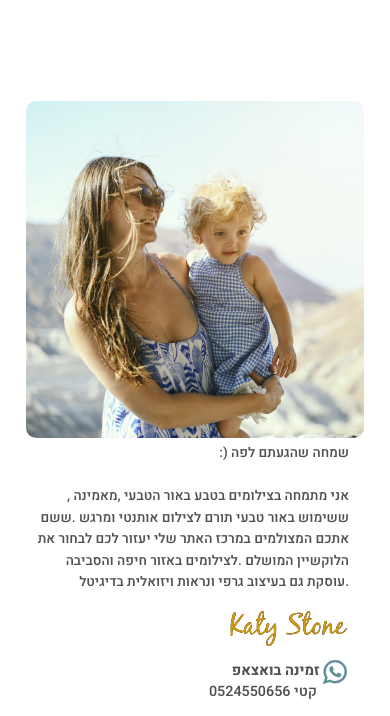
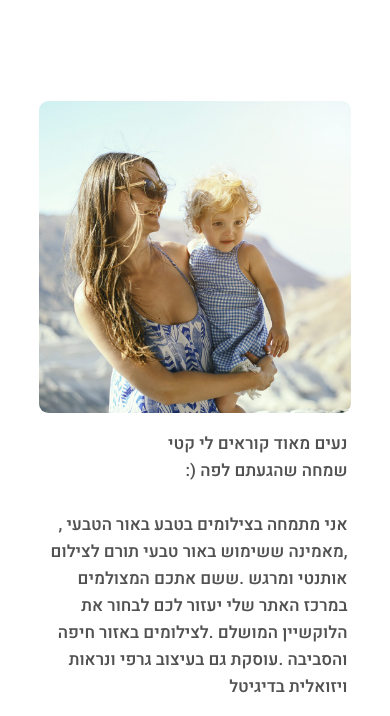
Before and after one commit to simalda/GoldenHourPhotography, a React app in the folder front-end/: page /AboutUs in a window 390 px wide. Shown: the part 68-784 px from the top of the page. Built offline with nearby package versions, Linux system fonts and the light colour scheme; no server answers; a script that the page names is missing.

```diff
--- /dev/null
+++ b/front-end/src/CSS/function.scss
@@ -0,0 +1,10 @@
+@function navbar-space($navbar-height, $add-height) {
+  $result: $navbar-height + $add-height;
+
+  @return $result;
+}
+@function footer-space($footer-height, $add-height) {
+  $result: $footer-height + $add-height;
+
+  @return $result;
+}
--- a/front-end/src/CSS/general.scss
+++ b/front-end/src/CSS/general.scss
@@ -442,3 +442,10 @@
 .locationItem {
   height: 3.5vh;
 }
+
+.watzap {
+  float: right;
+  padding-top: 1.7vh;
+  padding-right: 3vw;
+  height: 2.8vh;
+}
--- a/front-end/src/CSS/variables.scss
+++ b/front-end/src/CSS/variables.scss
@@ -10,3 +10,4 @@
 
 //padding
 $navbar-height: 7vh;
+$footer-height: 8vh;
--- a/front-end/src/components/edit/editCalendar/EditCalendar.js
+++ b/front-end/src/components/edit/editCalendar/EditCalendar.js
@@ -1,9 +1,7 @@
 import React, { Fragment } from "react";
 
 import history from "../../../JS/history";
-import Button from "../../Button";
 import EditOneSlot from "./EditOneSlot";
-import "./editCalendar.css";
 import TimeUnit from "../../../JS/TimeUnit";
 
 import * as dateManager from "../../../JS/dateManipulations";
@@ -15,6 +13,8 @@
 import PopupReservedTimeSlotClicked from "./PopupReservedTimeSlotClicked";
 import PopupOpenTimeSlotClicked from "./PopupOpenTimeSlotClicked";
 import EditOneOrder from "../EditOneOrder";
+
+import classes from "./editCalendar.module.scss";
 class EditCalendar extends React.Component {
   constructor(props) {
     super(props);
@@ -114,10 +114,8 @@
         calBody.push(<div>{slot.time}</div>);
       }
       calBody.push(
-        <div className="oneSlot" key={index} id={index}>
+        <div className={classes.oneSlot} key={index} id={index}>
           <EditOneSlot
-            // timeUnit={slot.time}
-            // isOpen={slot.status}
             slot={slot}
             onClick={(slot) => this.onOneSlotClick(slot)}
           />
@@ -225,7 +223,6 @@
     let body = <div></div>;
     if (this.state.isLoading) {
       body = <div>Loading</div>;
-      // this.updateTable(this.state.startDate, this.state.endDate);
     } else {
       let calBody = this.createCalendarBody();
       let startDate = dateManager.convertDateToDateStringDDMMYYYY(
@@ -290,12 +287,12 @@
       }
 
       body = (
-        <div className="mainDiv">
-          <div className="headerDiv">
+        <div className={classes.mainDiv}>
+          <div className={classes.headerDiv}>
             <button onClick={() => this.getPreviosWeekDates()}>
               Previous week
             </button>
-            <h1 className="headerH1">
+            <h1 className={classes.headerH1}>
               Week from
               <span>{startDate}</span> to
               <span> {endDate}</span>
@@ -303,7 +300,7 @@
             <button onClick={() => this.getNextWeekDates()}> Next week</button>
           </div>
 
-          <div className="calebdarWraper">
+          <div className={classes.calebdarWraper}>
             <div> time</div>
             <div>יום ראשון</div>
             <div>יום שני</div>
@@ -316,7 +313,9 @@
             {calBody}
             {popup}
           </div>
-          <Button buttonText={"Back"} clicked={() => history.goBack()} />
+          <button className="button" onCklick={() => history.goBack()}>
+            {this.props.dictionary["back"]}
+          </button>
         </div>
       );
     }
--- a/front-end/src/components/edit/editCalendar/EditOneSlot.js
+++ b/front-end/src/components/edit/editCalendar/EditOneSlot.js
@@ -1,4 +1,6 @@
 import React from "react";
+
+import classes from "./editCalendar.module.scss";
 
 class EditOneSlot extends React.Component {
   constructor(props) {
@@ -14,7 +16,9 @@
   render() {
     return (
       <button
-        className={this.props.slot.status + " calendarButton"}
+        className={`${classes[this.props.slot.status]}  ${
+          classes.calendarButton
+        }`}
         onClick={() => this.props.onClick(this.props.slot)}
       >
         {this.props.slot.status}
--- a/front-end/src/components/edit/editCalendar/editCalendar.css
+++ /dev/null
@@ -1,35 +0,0 @@
-.calebdarWraper {
-  display: grid;
-  grid-template-columns: repeat(8, auto);
-}
-.oneSlot {
-  padding: 1vh 0 1vh 0;
-}
-
-.headerDiv {
-  margin: 3vh;
-}
-
-.headerH1 {
-  display: inline;
-  padding: 0 3vw;
-}
-.calendarButton {
-  border-radius: 3vh;
-  width: 10vw;
-}
-.Open {
-  background-color: aquamarine;
-}
-.Close {
-  background-color: burlywood;
-}
-.Reserved {
-  background-color: cornflowerblue;
-}
-
-@media screen and (max-width: 600px) {
-  .oneSlot {
-    width: 10vw;
-  }
-}
--- /dev/null
+++ b/front-end/src/components/edit/editCalendar/editCalendar.module.scss
@@ -0,0 +1,32 @@
+.mainDiv {
+  .headerDiv {
+    margin: 3vh;
+    .headerH1 {
+      display: inline;
+      padding: 0 3vw;
+    }
+  }
+  .calebdarWraper {
+    display: grid;
+    grid-template-columns: repeat(8, auto);
+    .oneSlot {
+      padding: 1vh 0 1vh 0;
+      @media screen and (max-width: 600px) {
+        width: 10vw;
+      }
+      .calendarButton {
+        border-radius: 3vh;
+        width: 10vw;
+      }
+      .Open {
+        background-color: aquamarine;
+      }
+      .Close {
+        background-color: burlywood;
+      }
+      .Reserved {
+        background-color: cornflowerblue;
+      }
+    }
+  }
+}
--- a/front-end/src/components/mainPage/MainPage.js
+++ b/front-end/src/components/mainPage/MainPage.js
@@ -1,6 +1,5 @@
 import React from "react";
 
-import Button from "../Button";
 import Slider from "../slider/Slider";
 import AboutUs from "../navBar/aboutUs/AboutUs";
 
@@ -9,7 +8,6 @@
 import happyMoments from "../../static/photos/cuts/Love capturing happy moments text.svg";
 import locationIcon from "../../static/photos/cuts/location icon.svg";
 import classes from "./mainPage.module.scss";
-
 class MainPage extends React.Component {
   constructor(props) {
     super(props);
@@ -30,7 +28,7 @@
       adminButton = (
         <div>
           <div>Hello, {this.props.admin}!!</div>
-          <button onClick={() => this.clickedAdmin()}>
+          <button className="button" onClick={() => this.clickedAdmin()}>
             {this.props.dictionary["manageSite"]}
           </button>
         </div>
@@ -46,15 +44,16 @@
         <div className={classes.buttonArea}>
           <div className={classes.zilum}>
             {this.props.dictionary["naturePhotos"]}
-            צילומים בטבע
+
             <img className={classes.locationIcon} src={locationIcon} />
           </div>
           <div className={classes.greenText}>
             {this.props.dictionary["siteDescription"]}
-            באיזור חיפה והסביבה | צילומי משפחה, ילדים, הריון, תדמית ועוד
           </div>
+          <button className="button" onClick={() => this.clicked()}>
+            {this.props.dictionary["chooseLocation"]}
+          </button>
 
-          <Button buttonText={"בחרו מיקום"} clicked={() => this.clicked()} />
           {adminButton}
         </div>
 
--- a/front-end/src/components/navBar/aboutUs/aboutUs.module.scss
+++ b/front-end/src/components/navBar/aboutUs/aboutUs.module.scss
@@ -1,101 +1,100 @@
 @use '../../../CSS/mixin.scss';
+@use '../../../CSS/function.scss';
+@use '../../../CSS/variables.scss';
 
 .about {
   padding-top: 4vh;
   display: grid;
-  height: 160vw;
   grid-template-columns: 50% 50%;
+  padding-bottom: function.footer-space(variables.$footer-height, 2);
+  @media screen and (max-width: 600px) {
+    grid-template-columns: 10fr 80fr 10fr;
+    height: fit-content;
+    grid-template-rows: 1fr;
   }
-
   .aboutSection {
     display: grid;
     justify-items: end;
     margin-right: 1vw;
     text-align: end;
     align-content: start;
+    padding-top: 1vh;
+
+    @media screen and (max-width: 600px) {
+      grid-row: 2;
+      grid-template-columns: 10fr 80fr 10fr;
+      grid-column: 1 / span 3;
+      height: fit-content;
     }
-
-.aboutPhoto {
-  height: 40vh;
-  border-radius: 3%;
-}
-.aboutPhotoDiv {
-  display: grid;
-}
-
     .aboutText {
       width: 20vw;
       @include mixin.font-Heebo-Medium-gray;
       padding-top: 1vh;
       line-height: 1.6;
       font-size: 1.6vh;
+      @media screen and (max-width: 600px) {
+        width: unset;
+        font-size: 2vh;
+        text-align: right;
+        grid-row: 1;
+        grid-column: 2;
       }
-
-.aboutus_font {
-  @include mixin.font-Heebo-Bold-gray;
     }
-
+    .stamp {
+      padding-top: 2vh;
+      @media screen and (max-width: 600px) {
+        grid-row: 2;
+        grid-column: 2;
+      }
+    }
+    .watzapWrapper {
+      @media screen and (max-width: 600px) {
+        grid-column: 2;
+        grid-row: 3;
+      }
+      .watzapAbout {
+        float: right;
+        padding-top: 1.7vh;
+        height: 2.8vh;
+        @media screen and (max-width: 600px) {
+          height: 3vh;
+        }
+      }
       .connectionDetails {
         float: right;
         padding-right: 1vw;
         padding-top: 1.7vh;
         font-size: 1vw;
+        @media screen and (max-width: 600px) {
+          font-size: 2.4vh;
+          display: inline-grid;
         }
-
+        .aboutus_font {
+          @include mixin.font-Heebo-Bold-gray;
+        }
         .tel {
           padding-right: 0.7vw;
           @include mixin.font-Heebo-Medium-gray;
         }
-.watzap {
-  float: right;
-  padding-top: 1.7vh;
-  padding-right: 3vw;
-  height: 2.8vh;
       }
-
-.watzapAbout {
-  float: right;
-  padding-top: 1.7vh;
-  height: 2.8vh;
     }
-.stamp {
-  padding-top: 2vh;
   }
+  .aboutPhotoDiv {
+    display: grid;
 
     @media screen and (max-width: 600px) {
-  .about {
-    padding-top: 4vh;
-    display: grid;
-    grid-template-rows: 50% 50%;
-    height: 160vw;
-    grid-template-columns: none;
+      grid-column: 2;
+      grid-row: 1;
+      max-width: 100%;
+      height: fit-content;
     }
-  // .about .aboutPhoto {
-  //   width: 80vw;
-  // }
-  .aboutPhotoDiv {
-    justify-self: center;
-    grid-row: 1;
-  }
-  .aboutText {
-    justify-self: center;
-    width: 80vw;
-  }
-  // .watzapAbout {
-  //   height: 4vh;
-  // }
-
-  .stamp {
-    padding-right: 10vw;
-    width: 30vw;
-  }
-
-  .connectionDetails {
-    font-size: 1.7vh;
-    display: inline-grid;
-  }
-
-  .watzapWrapper {
-    padding-right: 10vw;
+    .aboutPhoto {
+      height: 40vh;
+      border-radius: 3%;
+      @media screen and (max-width: 600px) {
+        max-width: 100%;
+        height: unset;
       }
     }
+  }
+}
```
Lines whose indentation alone changed are shown as unchanged.
